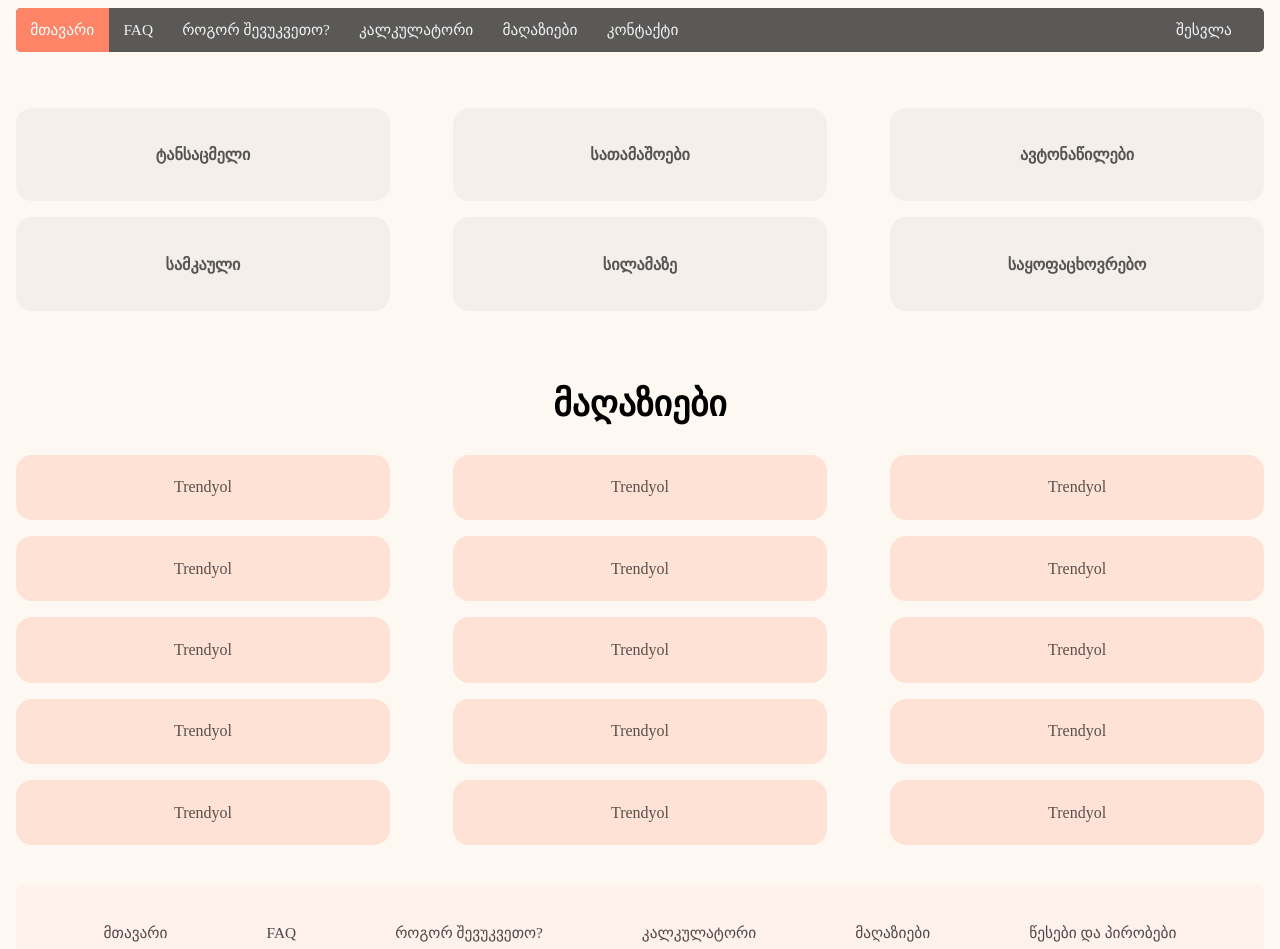
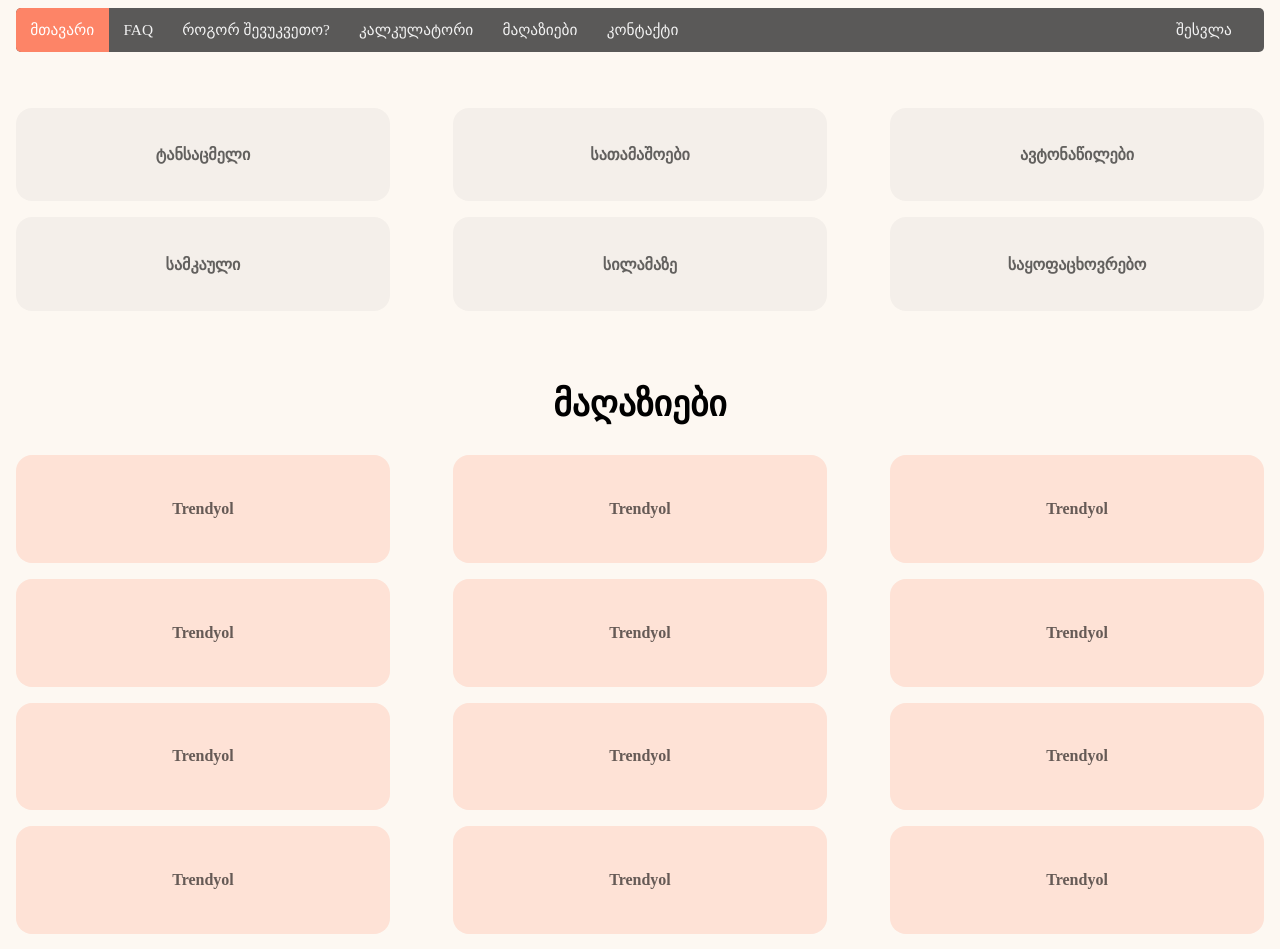
Before and after one commit to GegaLataria/forwarder-web, a React (Create React App) app: page /shops in a window 1280 px wide. Shown: the top 949 px of the page. Built offline with nearby package versions, Linux system fonts and the light colour scheme.

Commit message:
fixing buttons-2

```diff
--- a/src/components/nav-items/home/Home.css
+++ b/src/components/nav-items/home/Home.css
@@ -91,15 +91,16 @@
     background-color: #FD8467;
 }
 
-.platform-shop__item figure {
-    height: 100%;
+
+.platform-shop__link{
+    color:rgba(0, 0, 0, 0.7);
 }
 
-.platform-shop_link:link,
+/* .platform-shop_link:link,
 .platform-shop_link:visited {
     color:rgba(0, 0, 0, 0.7);
     text-decoration: none;
-}
+} */
 
 .flights {
     margin-top: 47vw;
--- a/src/components/nav-items/shops/Shops.css
+++ b/src/components/nav-items/shops/Shops.css
@@ -11,17 +11,18 @@
     text-align: center;
 }
 
-.categories__list__item {
+.categories__list__item{
     width: 30%;
     background:rgba(81, 81, 81, 0.05) 0% 0% no-repeat padding-box;
     padding: 1.25vw;
     border-radius: 1.25vw;
     margin-bottom: 1.25vw;
+    text-decoration: none;
 }
 
 .categories__list__item:hover {
     cursor: pointer;
-    background-color: #FD8467;
+    background-color: rgba(81, 81, 81, 0.3);
 }
 
 
@@ -49,11 +50,14 @@
     padding: 1.85vw;
     border-radius: 1.25vw;
     margin-bottom: 1.25vw;
+    text-decoration: none;
 }
 
-.shops-section__list__item__link:link,
-.shops-section__list__item__link:visited {
-    text-decoration: none;
-    color: rgba(0, 0, 0, 0.65);
+.shops-section__list__item:hover {
+    background-color: #FD8467;
+}
+
+.shops-section__list__item__link{
+    color: rgba(0, 0, 0, 0.6);
     font-size: 1.25vw;
 }
--- a/src/components/nav-items/shops/Shops.js
+++ b/src/components/nav-items/shops/Shops.js
@@ -11,36 +11,24 @@
         <div>
             <section className="categories">
                 <div className="categories__list">
-                    <div className="categories__list__item">
-                        <a className="shops-section__list__item__link" href="?id=1">
-                            <h4>ტანსაცმელი</h4>
+                    <a className="categories__list__item" href="?id=1">
+                        <h4 className="shops-section__list__item__link">ტანსაცმელი</h4>
                     </a>
-                    </div>
-                    <div className="categories__list__item">
-                        <a className="shops-section__list__item__link" href="?id=2">
-                            <h4>სათამაშოები</h4>
+                    <a className="categories__list__item" href="?id=2">
+                        <h4 className="shops-section__list__item__link">სათამაშოები</h4>
                     </a>
-                    </div>
-                    <div className="categories__list__item">
-                        <a className="shops-section__list__item__link" href="?id=3">
-                            <h4>ავტონაწილები</h4>
+                    <a className="categories__list__item" href="?id=3">
+                        <h4 className="shops-section__list__item__link">ავტონაწილები</h4>
                     </a>
-                    </div>
-                    <div className="categories__list__item">
-                        <a className="shops-section__list__item__link" href="?id=4">
-                            <h4>სამკაული</h4>
+                    <a className="categories__list__item" href="?id=4">
+                        <h4 className="shops-section__list__item__link">სამკაული</h4>
                     </a>
-                    </div>
-                    <div className="categories__list__item">
-                        <a className="shops-section__list__item__link" href="?id=5">
-                            <h4>სილამაზე</h4>
+                    <a className="categories__list__item" href="?id=5">
+                        <h4 className="shops-section__list__item__link">სილამაზე</h4>
                     </a>
-                    </div>
-                    <div className="categories__list__item">
-                        <a className="shops-section__list__item__link" href="?id=6">
-                            <h4>საყოფაცხოვრებო</h4>
+                    <a className="categories__list__item" href="?id=6">
+                        <h4 className="shops-section__list__item__link">საყოფაცხოვრებო</h4>
                     </a>
-                    </div>
                 </div>
             </section>
             <section className="shops-section">
@@ -48,51 +36,52 @@
                     <h2>მაღაზიები</h2>
                 </div>
                 <div className="shops-section__list">
-                    <div className="shops-section__list__item">
-                        <a className="shops-section__list__item__link" href="https://www.trendyol.com/butik/liste/1/kadin" target="_blank" rel="noreferrer">Trendyol</a>
-                    </div>
-                    <div className="shops-section__list__item">
-                        <a className="shops-section__list__item__link" href="https://www.trendyol.com/butik/liste/1/kadin" target="_blank" rel="noreferrer">Trendyol</a>
-                    </div>
-                    <div className="shops-section__list__item">
-                        <a className="shops-section__list__item__link" href="https://www.trendyol.com/butik/liste/1/kadin" target="_blank" rel="noreferrer">Trendyol</a>
-                    </div>
-                    <div className="shops-section__list__item">
-                        <a className="shops-section__list__item__link" href="https://www.trendyol.com/butik/liste/1/kadin" target="_blank" rel="noreferrer">Trendyol</a>
-                    </div>
-                    <div className="shops-section__list__item">
-                        <a className="shops-section__list__item__link" href="https://www.trendyol.com/butik/liste/1/kadin" target="_blank" rel="noreferrer">Trendyol</a>
-                    </div>
-                    <div className="shops-section__list__item">
-                        <a className="shops-section__list__item__link" href="https://www.trendyol.com/butik/liste/1/kadin" target="_blank" rel="noreferrer">Trendyol</a>
-                    </div>
-                    <div className="shops-section__list__item">
-                        <a className="shops-section__list__item__link" href="https://www.trendyol.com/butik/liste/1/kadin" target="_blank" rel="noreferrer">Trendyol</a>
-                    </div>
-                    <div className="shops-section__list__item">
-                        <a className="shops-section__list__item__link" href="https://www.trendyol.com/butik/liste/1/kadin" target="_blank" rel="noreferrer">Trendyol</a>
-                    </div>
-                    <div className="shops-section__list__item">
-                        <a className="shops-section__list__item__link" href="https://www.trendyol.com/butik/liste/1/kadin" target="_blank" rel="noreferrer">Trendyol</a>
-                    </div>
-                    <div className="shops-section__list__item">
-                        <a className="shops-section__list__item__link" href="https://www.trendyol.com/butik/liste/1/kadin" target="_blank" rel="noreferrer">Trendyol</a>
-                    </div>
-                    <div className="shops-section__list__item">
-                        <a className="shops-section__list__item__link" href="https://www.trendyol.com/butik/liste/1/kadin" target="_blank" rel="noreferrer">Trendyol</a>
-                    </div>
-                    <div className="shops-section__list__item">
-                        <a className="shops-section__list__item__link" href="https://www.trendyol.com/butik/liste/1/kadin" target="_blank" rel="noreferrer">Trendyol</a>
-                    </div>
-                    <div className="shops-section__list__item">
-                        <a className="shops-section__list__item__link" href="https://www.trendyol.com/butik/liste/1/kadin" target="_blank" rel="noreferrer">Trendyol</a>
-                    </div>
-                    <div className="shops-section__list__item">
-                        <a className="shops-section__list__item__link" href="https://www.trendyol.com/butik/liste/1/kadin" target="_blank" rel="noreferrer">Trendyol</a>
-                    </div>
-                    <div className="shops-section__list__item">
-                        <a className="shops-section__list__item__link" href="https://www.trendyol.com/butik/liste/1/kadin" target="_blank" rel="noreferrer">Trendyol</a>
-                    </div>
+
+                    <a className="shops-section__list__item" href="https://www.trendyol.com/butik/liste/1/kadin" target="_blank" rel="noreferrer">
+                        <h4 className="shops-section__list__item__link">Trendyol</h4>
+                    </a>
+                    <a className="shops-section__list__item" href="https://www.trendyol.com/butik/liste/1/kadin" target="_blank" rel="noreferrer">
+                        <h4 className="shops-section__list__item__link">Trendyol</h4>
+                    </a>
+                    <a className="shops-section__list__item" href="https://www.trendyol.com/butik/liste/1/kadin" target="_blank" rel="noreferrer">
+                        <h4 className="shops-section__list__item__link">Trendyol</h4>
+                    </a>
+                    <a className="shops-section__list__item" href="https://www.trendyol.com/butik/liste/1/kadin" target="_blank" rel="noreferrer">
+                        <h4 className="shops-section__list__item__link">Trendyol</h4>
+                    </a>
+                    <a className="shops-section__list__item" href="https://www.trendyol.com/butik/liste/1/kadin" target="_blank" rel="noreferrer">
+                        <h4 className="shops-section__list__item__link">Trendyol</h4>
+                    </a>
+                    <a className="shops-section__list__item" href="https://www.trendyol.com/butik/liste/1/kadin" target="_blank" rel="noreferrer">
+                        <h4 className="shops-section__list__item__link">Trendyol</h4>
+                    </a>
+                    <a className="shops-section__list__item" href="https://www.trendyol.com/butik/liste/1/kadin" target="_blank" rel="noreferrer">
+                        <h4 className="shops-section__list__item__link">Trendyol</h4>
+                    </a>
+                    <a className="shops-section__list__item" href="https://www.trendyol.com/butik/liste/1/kadin" target="_blank" rel="noreferrer">
+                        <h4 className="shops-section__list__item__link">Trendyol</h4>
+                    </a>
+                    <a className="shops-section__list__item" href="https://www.trendyol.com/butik/liste/1/kadin" target="_blank" rel="noreferrer">
+                        <h4 className="shops-section__list__item__link">Trendyol</h4>
+                    </a>
+                    <a className="shops-section__list__item" href="https://www.trendyol.com/butik/liste/1/kadin" target="_blank" rel="noreferrer">
+                        <h4 className="shops-section__list__item__link">Trendyol</h4>
+                    </a>
+                    <a className="shops-section__list__item" href="https://www.trendyol.com/butik/liste/1/kadin" target="_blank" rel="noreferrer">
+                        <h4 className="shops-section__list__item__link">Trendyol</h4>
+                    </a>
+                    <a className="shops-section__list__item" href="https://www.trendyol.com/butik/liste/1/kadin" target="_blank" rel="noreferrer">
+                        <h4 className="shops-section__list__item__link">Trendyol</h4>
+                    </a>
+                    <a className="shops-section__list__item" href="https://www.trendyol.com/butik/liste/1/kadin" target="_blank" rel="noreferrer">
+                        <h4 className="shops-section__list__item__link">Trendyol</h4>
+                    </a>
+                    <a className="shops-section__list__item" href="https://www.trendyol.com/butik/liste/1/kadin" target="_blank" rel="noreferrer">
+                        <h4 className="shops-section__list__item__link">Trendyol</h4>
+                    </a>
+                    <a className="shops-section__list__item" href="https://www.trendyol.com/butik/liste/1/kadin" target="_blank" rel="noreferrer">
+                        <h4 className="shops-section__list__item__link">Trendyol</h4>
+                    </a>
                 </div>
             </section>
             <section>
```
Also changed, not shown: src/components/nav-items/faq/FAQ.js (+12 -24 lines), src/components/nav-items/home/Home.js (+12 -3 lines). Lines whose indentation alone changed are shown as unchanged.
